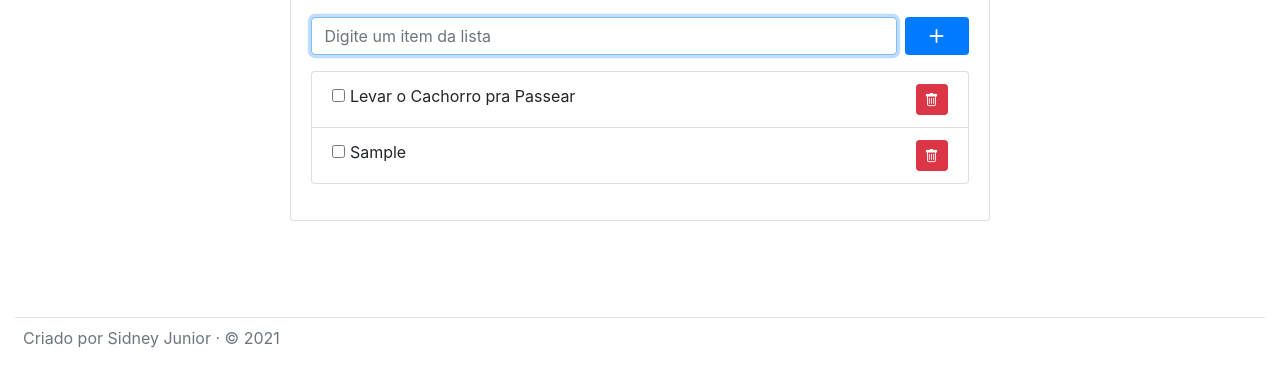
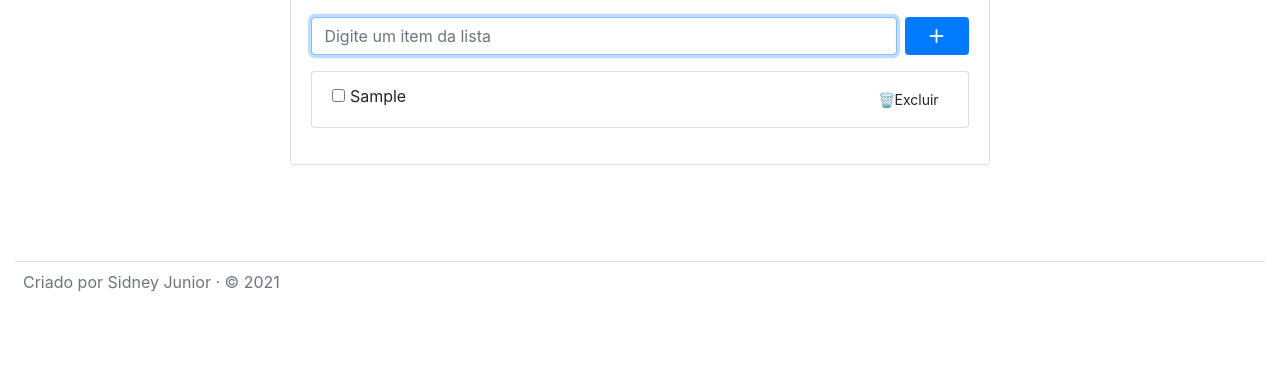
Before and after one commit to Sidneyasjr/projeto01, a plain HTML site: page index.html in a window 1280 px wide. Both pictures are taken after typing "Sample" into the empty fields and a click on the button 936 px from the left and 209 px from the top of the page. Shown: the part 173-558 px from the top of the page. Drawn offline with nearby package versions, Linux system fonts and the light colour scheme.

Commit message:
botão de exclusão

```diff
--- a/index.html
+++ b/index.html
@@ -41,12 +41,11 @@
                     </form>
                     <div class="py-3">
                         <ul class="list-group" id="lista">
-                            <li class="list-group-item">
+                            <!-- <li class="list-group-item">
                                 <input type="checkbox" class="feito" value="0">
                                 <span class="">Levar o Cachorro pra Passear</span>
-                                <button type="button" class="btn btn-sm btn-danger excluir float-right"><i
-                                        class="bi bi-trash"></i></button>
-                            </li>
+                                <button type="button" class="btn btn-sm excluir float-right">🗑️Exluir</button>
+                            </li> -->
                         </ul>
                     </div>
                 </div>
--- a/scripts.js
+++ b/scripts.js
@@ -1,7 +1,7 @@
 var form = document.querySelector("#form");
 var inputItem = document.getElementById("inputItem");
 var lista = document.querySelector("#lista");
-var feito = document.querySelectorAll(".feito");
+
 
 form.addEventListener("submit", function (event) {
     event.preventDefault();
@@ -13,10 +13,9 @@ function addItemNaLista() {
     if (txtItem) {
         var novoItem = document.createElement('li');
         novoItem.classList.add("list-group-item")
-        novoItem.innerHTML = `<input type="checkbox" class="feito" value="0">
+        novoItem.innerHTML = `<input type="checkbox" value="0">
                                 <span class=""></span>
-                                <button type="button" class="btn btn-sm btn-danger excluir float-right"><i
-                                        class="bi bi-trash"></i></button>`
+                                <button type="button" class="btn btn-sm float-right">🗑️Excluir</button>`
         novoItem.querySelector("span").innerHTML = txtItem;
         lista.appendChild(novoItem);
         inputItem.value = "";
@@ -27,8 +26,12 @@ function addItemNaLista() {
 }
 
 lista.addEventListener("click", function (event) {
+    console.log(event.target)
     if (event.target.type == "checkbox") {
         marcarItemFeito(event.target);
+    }
+    if (event.target.type == "button") {
+        event.target.parentNode.remove();
     }
 });
 
@@ -46,3 +49,7 @@ function marcarItemFeito(feito) {
         itemFeito.classList.remove("item")
     }
 }
+
+function removerItem(item) {
+    item.parentNode.remove();
+}
```
